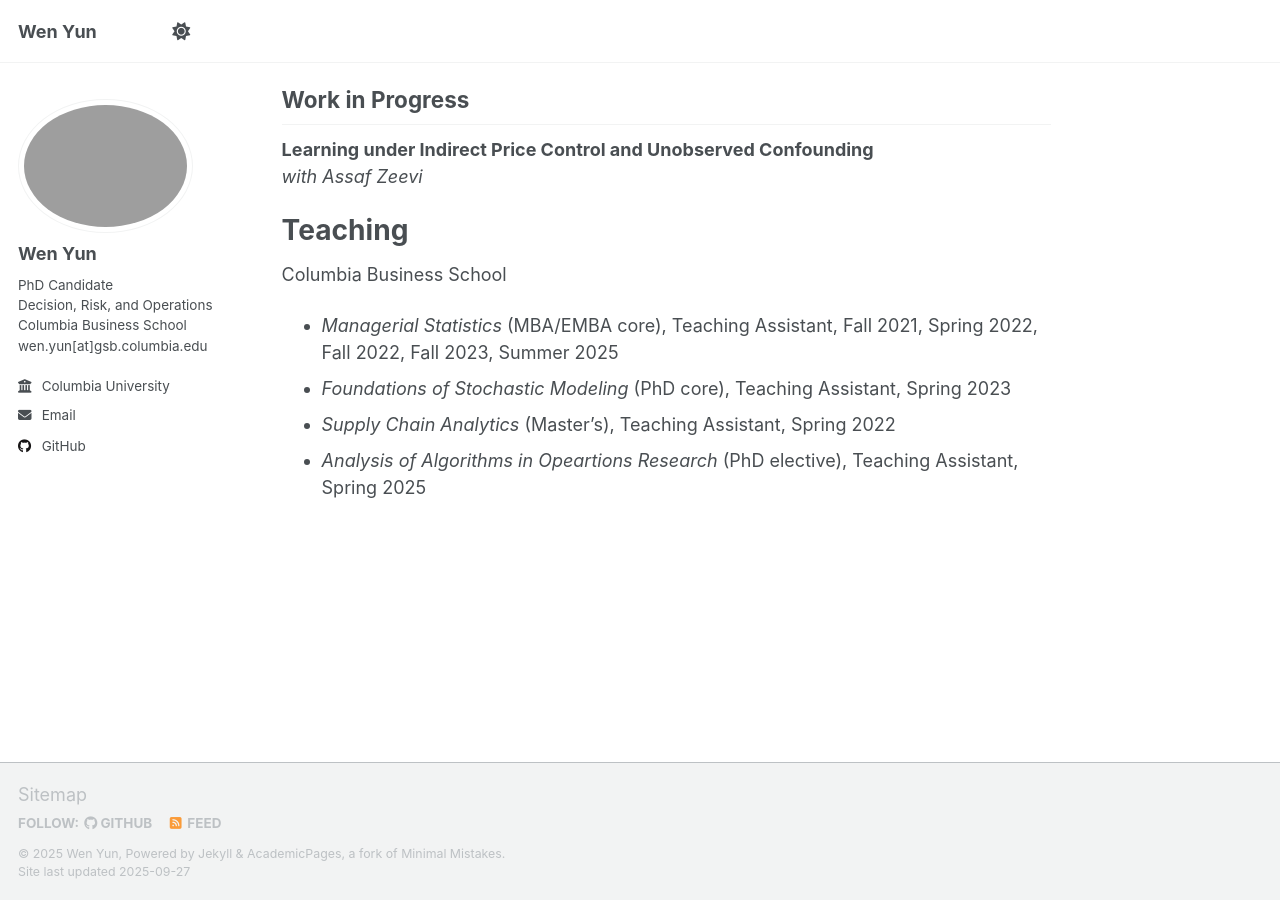
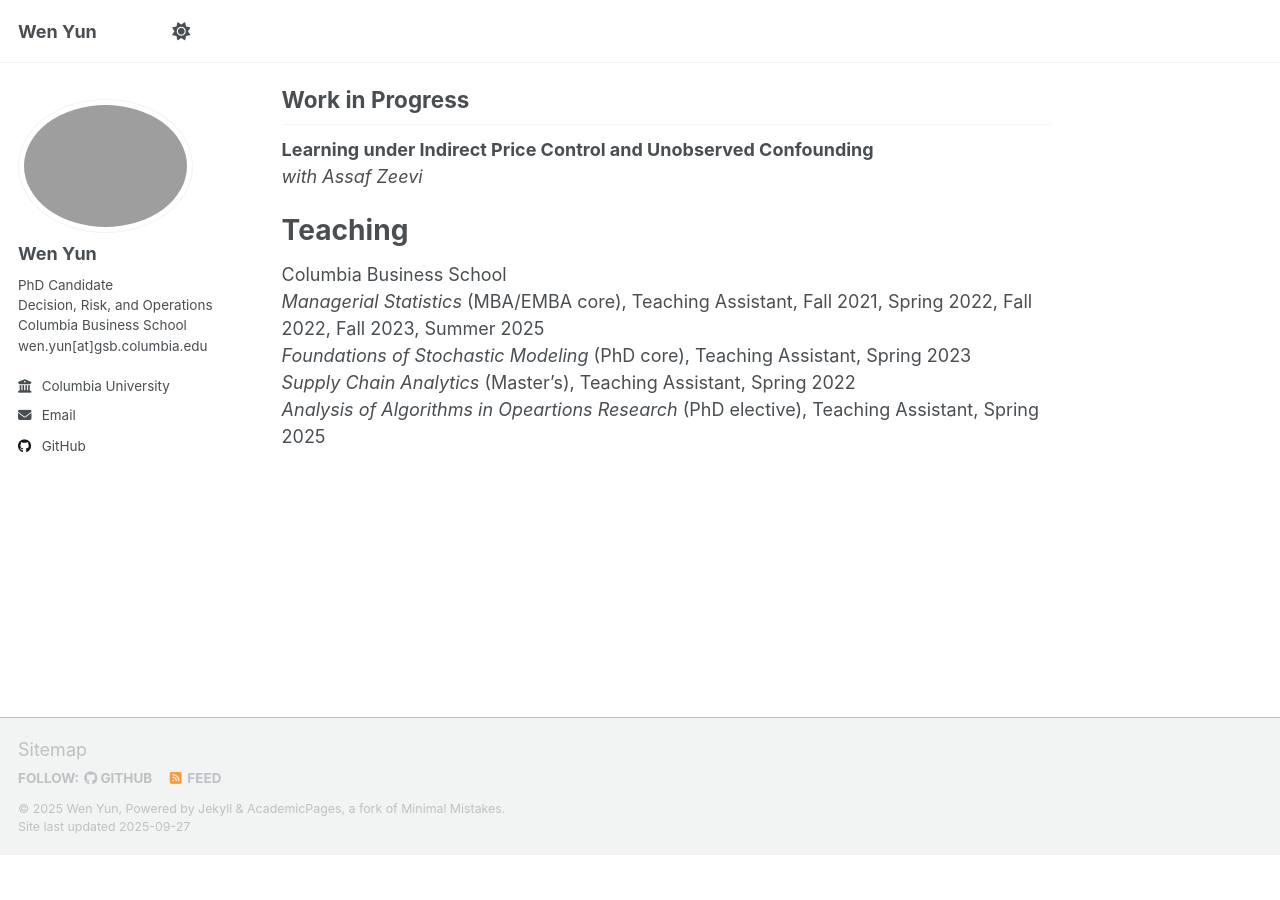
Before and after one commit to wenyun0/wenyun0.github.io, a Jekyll site: the page built from _pages/about.md, in a window 1280 px wide and 900 px high, scrolled down 991 px. Built offline with Jekyll 4.4.1, drawn with Linux system fonts in a browser that asks for light colours; a script that is not in the unit is left out; after the commit the page ends 1846 px from its top, so only the background shows below that.

```diff
--- a/_pages/about.md
+++ b/_pages/about.md
@@ -37,7 +37,7 @@ A dynamic pricing framework with history-dependent demand influenced by prices a
 # Teaching
 
 Columbia Business School<br>
-- *Managerial Statistics* (MBA/EMBA core), Teaching Assistant, Fall 2021, Spring 2022, Fall 2022, Fall 2023, Summer 2025
-- *Foundations of Stochastic Modeling* (PhD core), Teaching Assistant, Spring 2023
-- *Supply Chain Analytics* (Master’s), Teaching Assistant, Spring 2022
-- *Analysis of Algorithms in Opeartions Research* (PhD elective), Teaching Assistant, Spring 2025
+*Managerial Statistics* (MBA/EMBA core), Teaching Assistant, Fall 2021, Spring 2022, Fall 2022, Fall 2023, Summer 2025<br>
+*Foundations of Stochastic Modeling* (PhD core), Teaching Assistant, Spring 2023<br>
+*Supply Chain Analytics* (Master’s), Teaching Assistant, Spring 2022<br>
+*Analysis of Algorithms in Opeartions Research* (PhD elective), Teaching Assistant, Spring 2025
```
